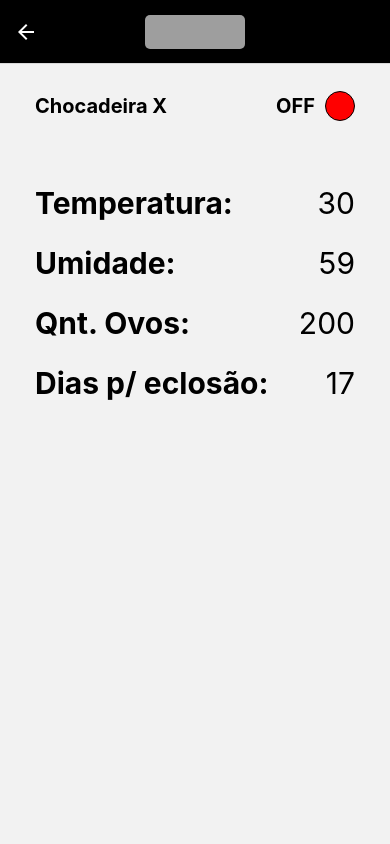
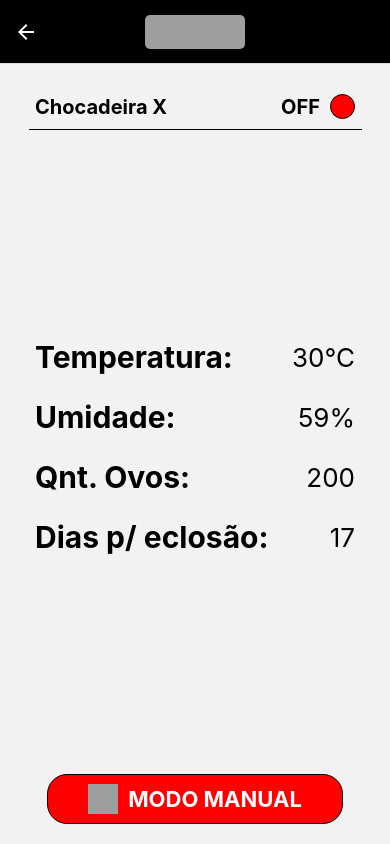
Before and after one commit to gfamaro/eclolife, a React Native app: screen / in a window 390 px wide. Both pictures are taken after a click on the element 195 px from the left and 193 px from the top of the page. Built offline with nearby package versions, Linux system fonts and the light colour scheme; grey boxes are pictures that could not be loaded.

Commit message:
feat: route params and manual mode button

```diff
--- a/scr/screens/IncubatorData.tsx
+++ b/scr/screens/IncubatorData.tsx
@@ -1,6 +1,7 @@
 import { useRoute } from "@react-navigation/native";
 import React from "react";
-import { View, Text, StyleSheet } from "react-native";
+import { View, Text, StyleSheet, TouchableOpacity, Image, Alert } from "react-native";
+import DataCard from "../../components/data-card";
 
 const IncubatorData = () => {
   const route = useRoute()
@@ -8,19 +9,21 @@ const IncubatorData = () => {
   return (
 
     <View style={styles.container}>
+
+      <View>
         <View style={styles.viewNameStatus}>
           <Text style={styles.textName}>
             {/* @ts-ignore */}
             {route.params.name}
           </Text>
           <View style={styles.viewStatusColor}>
-                    <Text style={styles.textName}>
+            <Text style={styles.textStatus}>
               {/* @ts-ignore */}
               {route.params.status}
             </Text>
             <View style={{
-                        width: 30,
-                        height: 30,
+              width: 25,
+              height: 25,
               borderRadius: 100,
               /* @ts-ignore */
               backgroundColor: route.params.colorStatus,
@@ -30,31 +33,47 @@ const IncubatorData = () => {
           </View>
         </View>
 
-            <View style={styles.viewData}>
-                <View style={styles.viewTextData}>
-                    <Text style={styles.textPrincipal}>Temperatura: </Text>
-                    {/* @ts-ignore */}
-                    <Text style={styles.textData}>{route.params.temperatura}</Text>
+        <View style={styles.viewLine}></View>
       </View>
 
-                <View style={styles.viewTextData}>
-                    <Text style={styles.textPrincipal}>Umidade: </Text>
-                    {/* @ts-ignore */}
-                    <Text style={styles.textData}>{route.params.umidade}</Text>
+
+      <DataCard
+        item={{
+          /* @ts-ignore */
+          temperatura: route.params.temperatura,
+          /* @ts-ignore */
+          umidade: route.params.umidade,
+          /* @ts-ignore */
+          qntOvos: route.params.qntOvos,
+          /* @ts-ignore */
+          diasEclo: route.params.diasEclo
+        }} />
+
+      <TouchableOpacity style={styles.button}
+        onPress={() => {
+          Alert.alert(
+            'MODO MANUAL',
+            'Você está entrando no modo manual, onde poderá alterar valores ou ativar atuadores. Deseja continuar?',
+            [
+              {
+                text: "Cancel",
+                onPress: () => console.log("Cancel Pressed"),
+                style: "cancel"
+              },
+              { text: "OK", onPress: () => console.log("OK Pressed") }
+            ]
+          )
+        }}
+      >
+        <View style={{ flexDirection: 'row', alignItems: 'center', justifyContent: 'center' }}>
+          <Image
+            source={{ uri: 'https://cdn-icons-png.flaticon.com/128/2556/2556974.png' }}
+            style={styles.imageAlert}
+          />
+          <Text style={styles.textManual}>MODO MANUAL</Text>
         </View>
 
-                <View style={styles.viewTextData}>
-                    <Text style={styles.textPrincipal}>Qnt. Ovos: </Text>
-                    {/* @ts-ignore */}
-                    <Text style={styles.textData}>{route.params.qntOvos}</Text>
-                </View>
-
-                <View style={styles.viewTextData}>
-                    <Text style={styles.textPrincipal}>Dias p/ eclosão: </Text>
-                    {/* @ts-ignore */}
-                    <Text style={styles.textData}>{route.params.diasEclo}</Text>
-                </View>
-            </View>
+      </TouchableOpacity>
 
     </View>
   )
@@ -65,7 +84,7 @@ export default IncubatorData
 const styles = StyleSheet.create({
   container: {
     flex: 1,
-        justifyContent: 'flex-start',
+    justifyContent: 'space-between',
     padding: 10
   },
   viewTextData: {
@@ -90,7 +109,12 @@ const styles = StyleSheet.create({
   textName: {
     fontSize: 20,
     fontWeight: 'bold',
-        marginVertical: 20,
+    marginBottom: 10,
+    marginTop: 20
+  },
+  textStatus: {
+    fontSize: 20,
+    fontWeight: 'bold',
   },
   viewNameStatus: {
     flexDirection: 'row',
@@ -98,10 +122,38 @@ const styles = StyleSheet.create({
     justifyContent: 'space-between',
     paddingHorizontal: 25
   },
-
   viewStatusColor: {
     flexDirection: 'row',
-        justifyContent: 'space-evenly',
-        alignItems: 'center'
+    justifyContent: 'center',
+    alignItems: 'center',
+    marginBottom: 10,
+    marginTop: 20
+  },
+  viewLine: {
+    backgroundColor: 'black',
+    height: 1,
+    width: '90%',
+    alignSelf: 'center'
+  },
+  button: {
+    backgroundColor: 'red',
+    height: 50,
+    width: '80%',
+    justifyContent: 'center',
+    alignItems: 'center',
+    borderWidth: 0.5,
+    borderRadius: 20,
+    margin: 10,
+    alignSelf: 'center'
+  },
+  imageAlert: {
+    height: 30,
+    width: 30,
+    marginRight: 10
+  },
+  textManual: {
+    fontSize: 22,
+    fontWeight: 'bold',
+    color: 'white',
   }
 })
```
Lines whose indentation alone changed are shown as unchanged.
